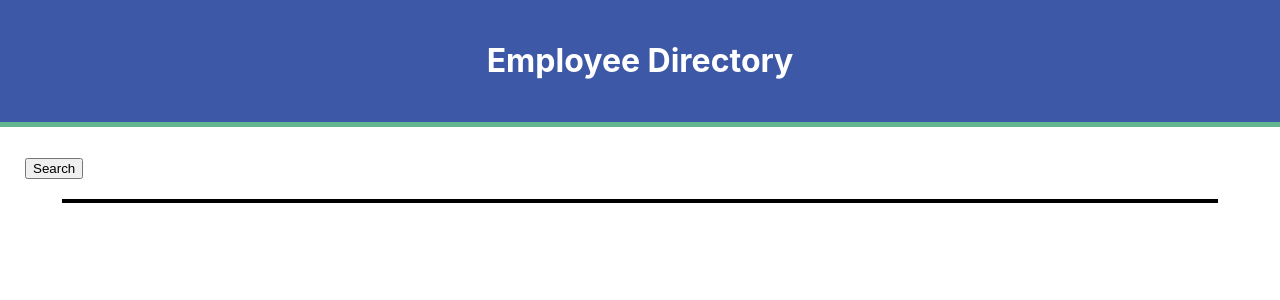
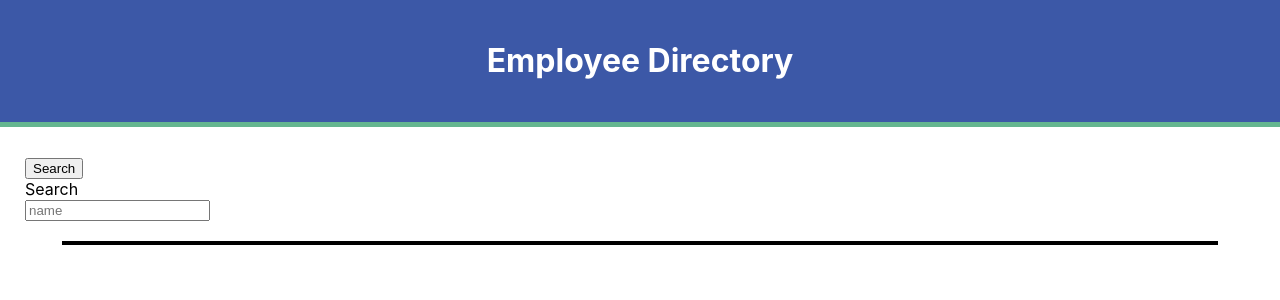
Before and after one commit to TuckerV/react-employee-directory, a React (Create React App) app: page / in a window 1280 px wide. Shown: the top 300 px of the page. Built offline with nearby package versions, Linux system fonts and the light colour scheme; no server answers.

Commit message:
SearchName filter functioning

```diff
--- a/src/components/Nav.js
+++ b/src/components/Nav.js
@@ -1,5 +1,6 @@
 import React from 'react';
 import "../style/Nav.css";
+import SearchName from './SearchName';
 
 export default function Nav() {
     return (
@@ -20,7 +21,7 @@ export default function Nav() {
                     <div className="collapse navbar-collapse row" id="navbarNav">
 
                         <div className="search-area col-4">
-                            {}
+                            <SearchName />
                         </div>
                     </div>
                 </nav>
--- /dev/null
+++ b/src/components/SearchName.js
@@ -0,0 +1,27 @@
+
+import React, { useContext } from "react";
+import DataAreaContext from "../utils/DataAreaContext";
+
+const SearchName = () => {
+  const context = useContext(DataAreaContext);
+
+  return (
+    <div className="searchbox">
+      <div className="input-group">
+          <div className="input-group-prepend">
+            <span className="input-group-text" id="">
+              Search
+            </span>
+          </div>
+          <input
+          className="form-control mr-sm-2"
+          type="search"
+          placeholder="name"
+          aria-label="Search"
+          onChange={e => context.handleSearchChange(e)}
+        />
+        </div>
+    </div>
+  );
+}
+export default SearchName;
```
